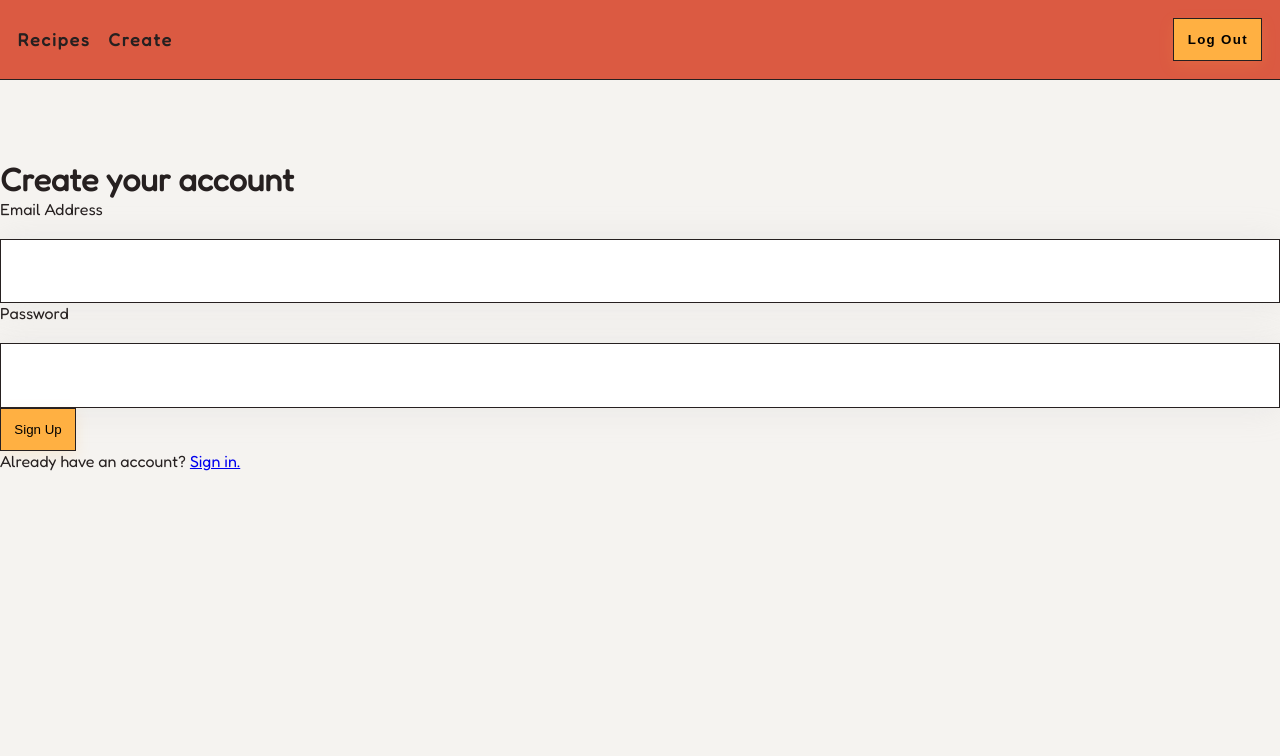
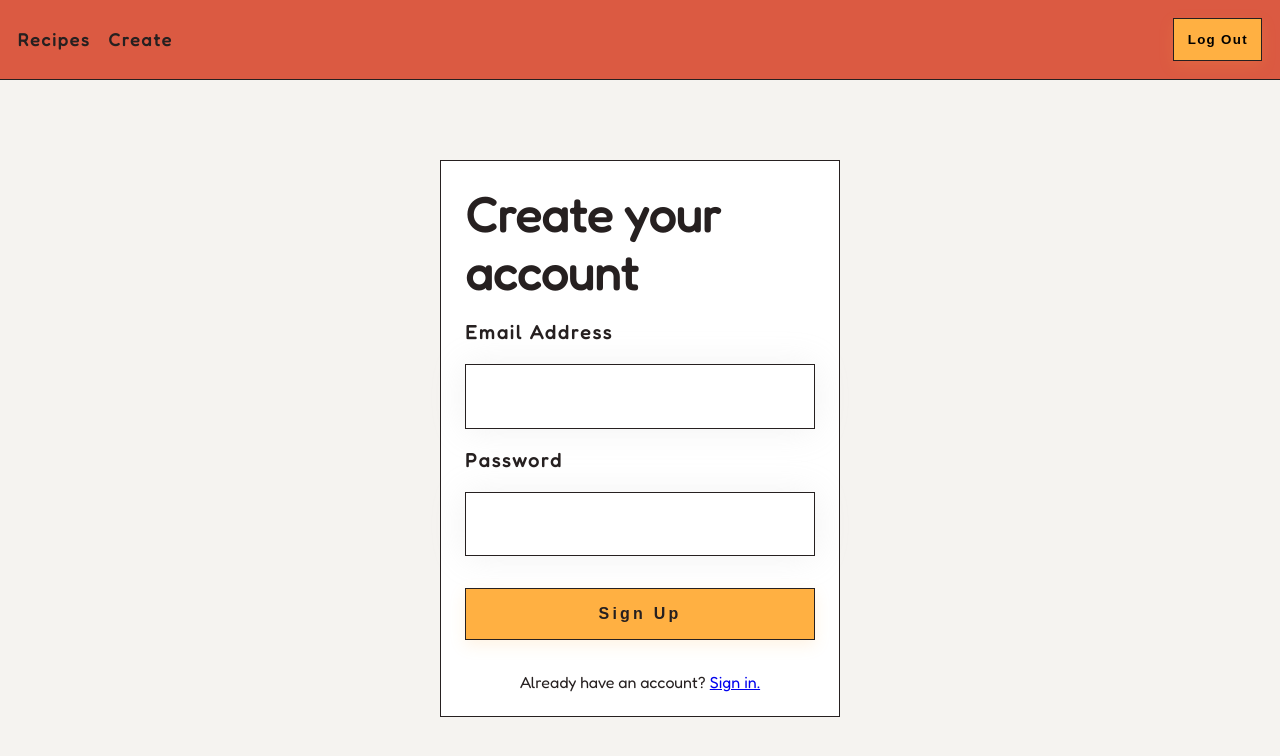
Before and after one commit to DeeCode2/cozy-cookbook, a React (Create React App) app: page /signup in a window 1280 px wide. Shown: the top 756 px of the page. Built offline with nearby package versions, Linux system fonts and the light colour scheme; no server answers.

Commit message:
fixing syntax errors

```diff
--- a/src/components/user-forms/SignUp.js
+++ b/src/components/user-forms/SignUp.js
@@ -46,7 +46,7 @@ const SignUp = () => {
 
     return (
       <main id="sign-up" className="reg-form">
-          <form onSubmit={handleSubmit}>
+          <form id="user-form" onSubmit={handleSubmit}>
           <h1>Create your account</h1>
 
             <div className="form-group">
@@ -68,5 +68,4 @@ const SignUp = () => {
     );
   };
 
-
 export default SignUp;
--- a/src/styles/userForms.scss
+++ b/src/styles/userForms.scss
@@ -1,13 +1,14 @@
 @use "../App.scss";
 
-.regForm {
+.reg-form {
+  height: 100vh;
 
+  form {
     max-width: 400px;
     border: solid;
     margin: auto;
-
     background-color: white;
-    border:  App.$border;
+    border: App.$border;
     padding: 1.5em;
 
     h1 {
@@ -15,20 +16,12 @@
     }
 
     .form-group {
-
       label {
         font-size: 1.2em;
         font-weight: bold;
         letter-spacing: 0.1em;
         margin-top: 1em;
-            //padding-bottom: 0.5em;
       }
-
-        input {
-            //border: solid green;
-            margin: 0;
-        }
-
     }
 
     button {
@@ -41,11 +34,9 @@
       font-size: 1em;
     }
 
-
-
     p {
       margin-top: 1em;
       text-align: center;
-        //border: solid red;
     }
   }
+}
```
Lines whose indentation alone changed are shown as unchanged.
